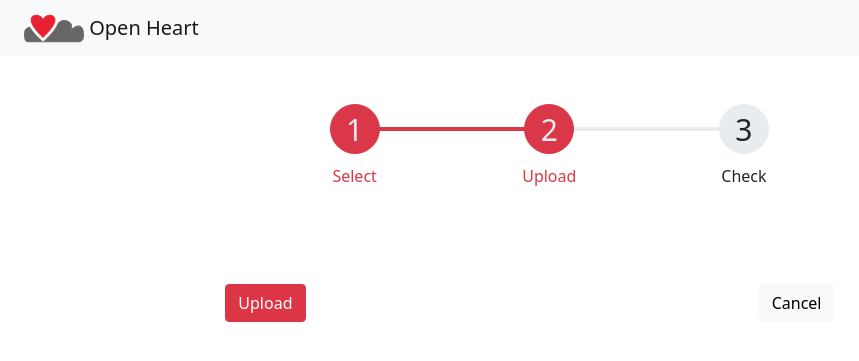
After one commit to ckolbPTB/OpenHeart, a Flask app: template src/openheart/templates/upload/upload_summary.html in a window 1280 px wide. The commit adds this page. Shown: the top 361 px of the page, without its empty margins (0-859 px from the left). Run offline with Flask 2, Linux system fonts and the light colour scheme; the template is opened without the code that fills it, so the values that code supplies are empty; parts of the project's set-up code (start-up, migrations or seed data) failed here and were passed over.

Commit message:
Shfited everything into the upload blueprint

```diff
--- a/src/openheart/templates/check.html
+++ b/src/openheart/templates/upload/check.html
@@ -13,7 +13,7 @@
     </div>
 </div>
 <div class="container">
-    <form method="post" action="/submit" enctype="multipart/form-data">
+    <form method="post" action={{url_for("upload.submit")}} enctype="multipart/form-data">
         <p>
         </p>
     </form>
--- a/src/openheart/templates/check_images.html
+++ b/src/openheart/templates/upload/check_images.html
@@ -30,7 +30,7 @@
                                             <div class="carousel-item" data-bs-interval="10000">
                                         {% endif %}
 
-                                                <img src="/static/qc_user/{{cuser.get_raw_data(subject, scan)}}.gif" class="d-block w-100" alt={{scan}}>
+                                                <img src="/temp/{{cuser.get_raw_data(subject, scan)}}.gif" class="d-block w-100" alt={{scan}}>
                                                 <div class="carousel-caption d-none d-md-block">
                                                     <p style="color:white;font-size:8px;background-color:black;">{{scan}}</p>
                                                 </div>
--- /dev/null
+++ b/src/openheart/templates/upload/upload_summary.html
@@ -0,0 +1,47 @@
+{% extends 'layout.html' %}
+{% block title %} Upload {% endblock %}
+{% block content %}
+
+<div class="container-fluid">
+    <div class="row align-items-center">
+        <div class="col-6 offset-2 mt-5">
+              <ul class="progressbar">
+                  <li class="done"> Select </li>
+                  <li class="done"> Upload </li>
+                  <li> Check </li>
+              </ul>
+        </div>
+    </div>
+
+    <div class="row align-items-center mt-5">
+        <div class="col-6 offset-2">
+        {%for i in range(0, cuser.get_num_subjects())%}
+            {% set subject = cuser.get_subjects()[i] %}
+            <p class="lead">
+              {{subject}}
+            </p>
+            <ol>
+            {%for j in range(0, cuser.get_num_scans(subject))%}
+                {% set scan = cuser.get_scans(subject)[j] %}
+                <li>{{scan}}</li>
+            {%endfor%}
+            </ol>
+        {%endfor%}
+        </div>
+    </div>
+
+    <div class="row align-items-center mt-5">
+         <div class="col-5 offset-2">
+             <form method="post" action="{{url_for("upload.check")}}">
+                <button type="submit" class="btn btn-danger">Upload</button>
+             </form>
+        </div>
+        <div class="col-2">
+            <form method="get" action="{{url_for("upload.upload")}}>
+                <button type="submit" class="btn btn-light">Cancel</button>
+            </form>
+         </div>
+  </div>
+</div>
+
+{% endblock %}
```
Also changed, not shown: src/openheart/upload.py (+46 -3 lines).
